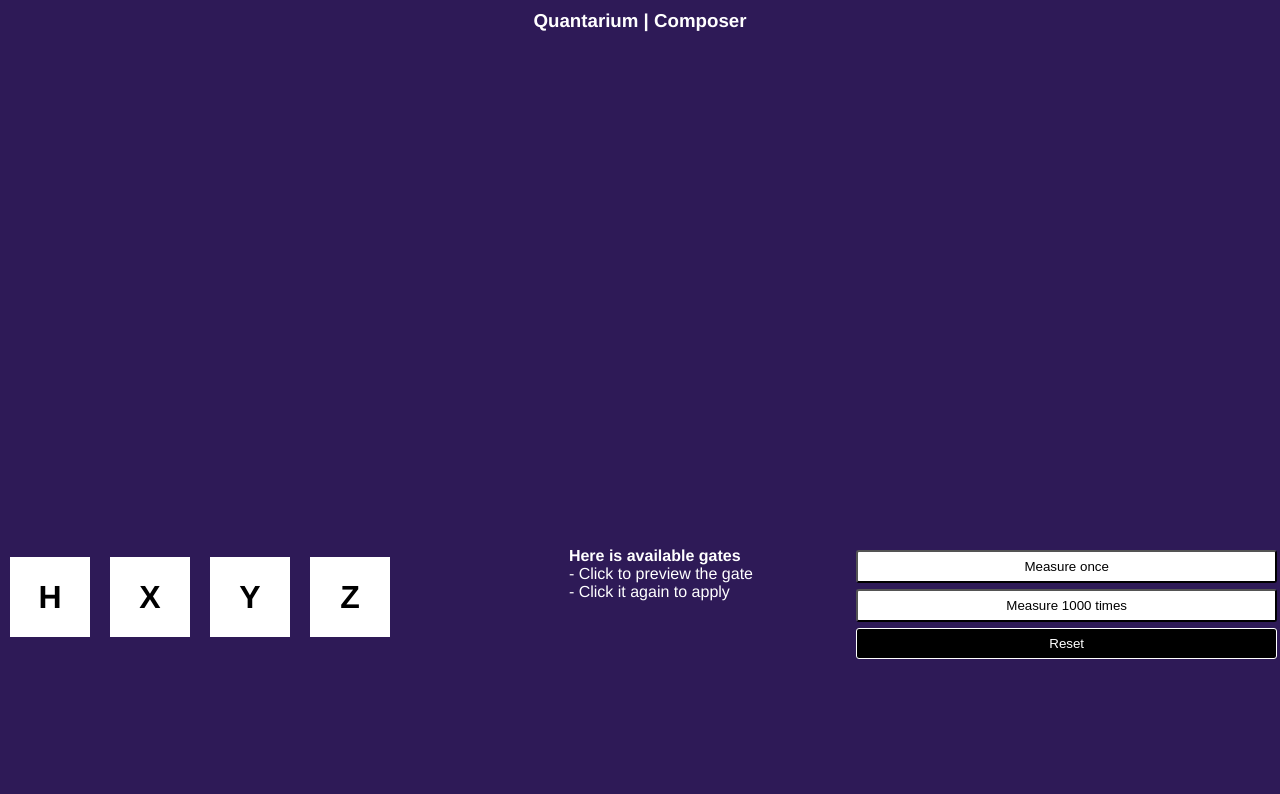
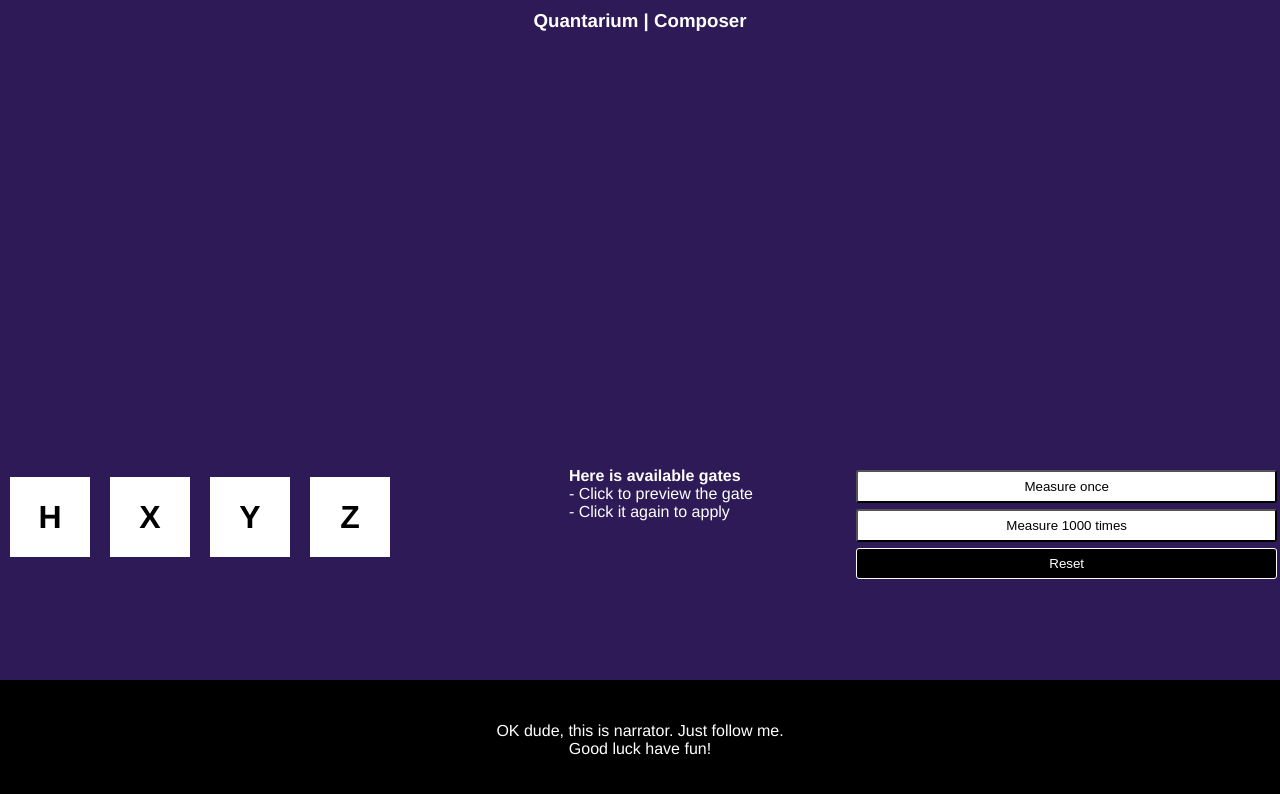
Before and after one commit to Th1nkK1D/quantarium-ui, a Vue app: page /#/story in a window 1280 px wide. Shown: the top 794 px of the page. Built offline with nearby package versions, Linux system fonts and the light colour scheme; no server answers.

Commit message:
Add static narrative display

```diff
--- a/src/App.vue
+++ b/src/App.vue
@@ -14,6 +14,12 @@
   font-family: 'Avenir', Helvetica, Arial, sans-serif;
   -webkit-font-smoothing: antialiased;
   -moz-osx-font-smoothing: grayscale;
+  height: 100vh;
+  width: 100vw;
+}
+
+.fx {
+  display: flex;
 }
 
 .fx-row {
--- /dev/null
+++ b/src/components/NarrativeDisplay.vue
@@ -0,0 +1,33 @@
+<template>
+  <div class="narrative-display">
+    <div class="content">
+      OK dude, this is narrator. Just follow me.
+      <br>
+      Good luck have fun!
+    </div>
+  </div>
+</template>
+
+<script>
+export default {
+  name: 'NarrativeDisplay'
+}
+</script>
+
+<style lang="scss" scoped>
+  .narrative-display {
+    background-color: black;
+    width: 100%;
+    height: 100%;
+    display: flex;
+    justify-content: center;
+
+    .content {
+      color: white;
+      max-width: calc(100% - 4em);
+      max-height: calc(100% - 4em);
+      margin: auto;
+      text-align: center;
+    }
+  }
+</style>
--- a/src/components/QubitComposer.vue
+++ b/src/components/QubitComposer.vue
@@ -114,8 +114,8 @@
 
 <style lang="scss" scoped>
   .qubit-composer {
-    width: 100vw;
-    height: 100vh;
+    width: 100%;
+    height: 100%;
     background-color: #2E1A57;
     color: white;
     overflow: hidden;
--- a/src/views/StoryMode.vue
+++ b/src/views/StoryMode.vue
@@ -1,18 +1,35 @@
 <template>
-  <QubitComposer />
+  <div class="story-mode">
+    <div class="composer-wrapper">
+      <QubitComposer />
+    </div>
+    <div class="fx-x1">
+      <NarrativeDisplay />
+    </div>
+  </div>
 </template>
 
 <script>
 import QubitComposer from '@/components/QubitComposer'
+import NarrativeDisplay from '@/components/NarrativeDisplay'
 
 export default {
   name: 'StoryMode',
   components: {
-    QubitComposer
+    QubitComposer,
+    NarrativeDisplay
   }
 }
 </script>
 
 <style lang="scss" scoped>
+  .story-mode {
+    height: 100vh;
+    display: flex;
+    flex-direction: column;
 
+    .composer-wrapper {
+      height: 85vh;
+    }
+  }
 </style>
```
